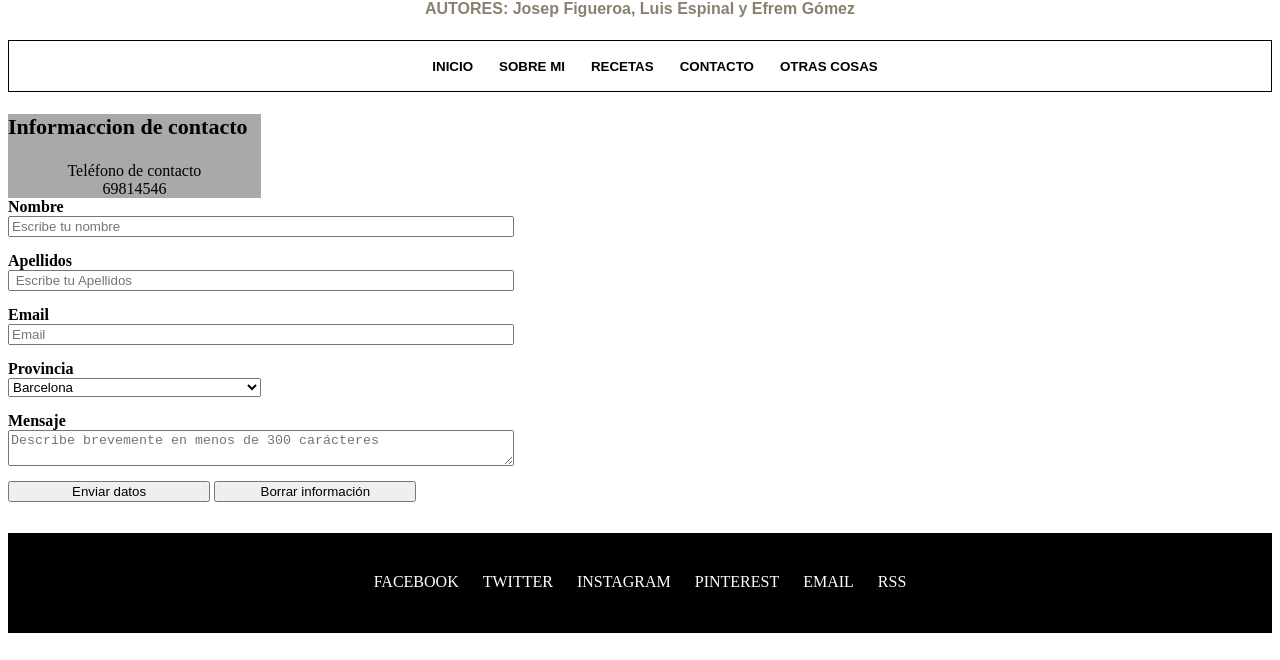
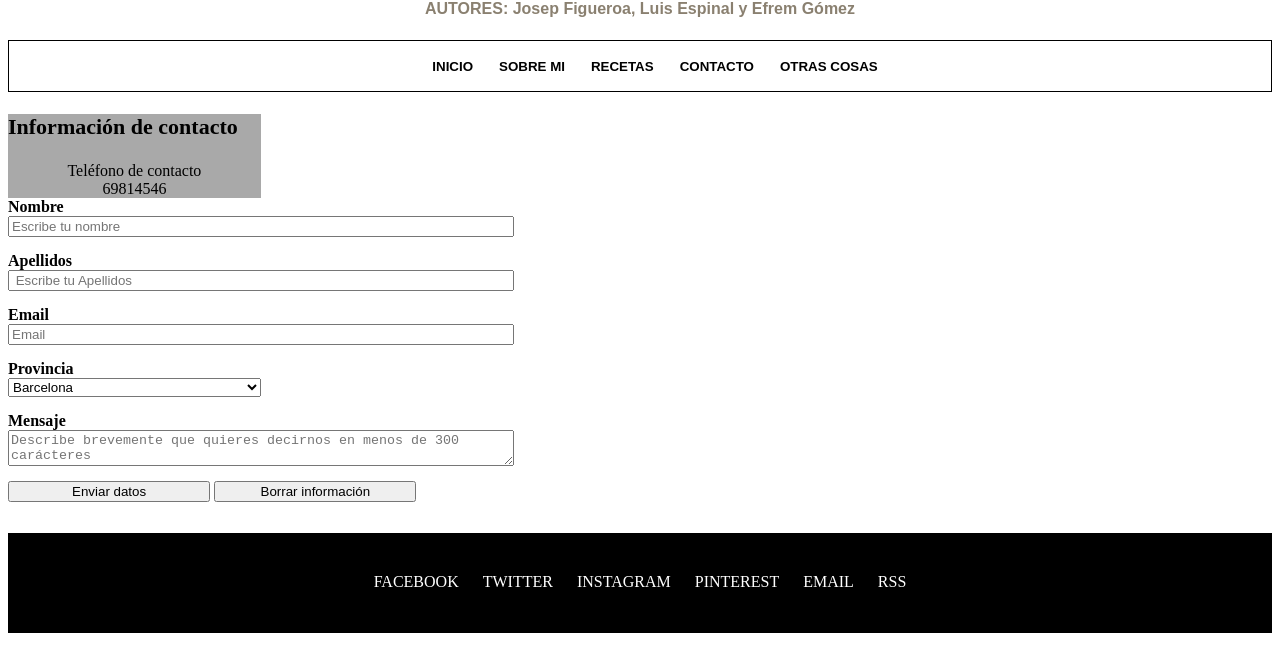
Before and after one commit to e-gomez4/pt3_gomezEfrem_figueroaJosep_espinalLuis, a plain HTML site: page contacto/contacto.html in a window 1280 px wide. Shown: the part 140-800 px from the top of the page. Drawn offline with Linux system fonts and the light colour scheme.

```diff
--- a/contacto/contacto.html
+++ b/contacto/contacto.html
@@ -37,7 +37,7 @@
   <section>
     <div class="formulario">
       <section class="informacion">
-        <h1 style="font-size: 22;">Informaccion de contacto</h1>
+        <h1 style="font-size: 22;">Información de contacto</h1>
         <P>Teléfono de contacto</P>
         <p>69814546</p>
       </section>
@@ -59,7 +59,7 @@
           <option>Girona</option>
         <select>
           <label for="mensaje"><b>Mensaje </b></label>
-          <textarea name="mensaje" for="mensaje" placeholder="Describe brevemente en menos de 300 carácteres"
+          <textarea name="mensaje" for="mensaje" placeholder="Describe brevemente que quieres decirnos en menos de 300 carácteres"
             maxlength="300"></textarea>
 
           <input type="submit" name="enviar" value="Enviar datos" class="boto" />
```
